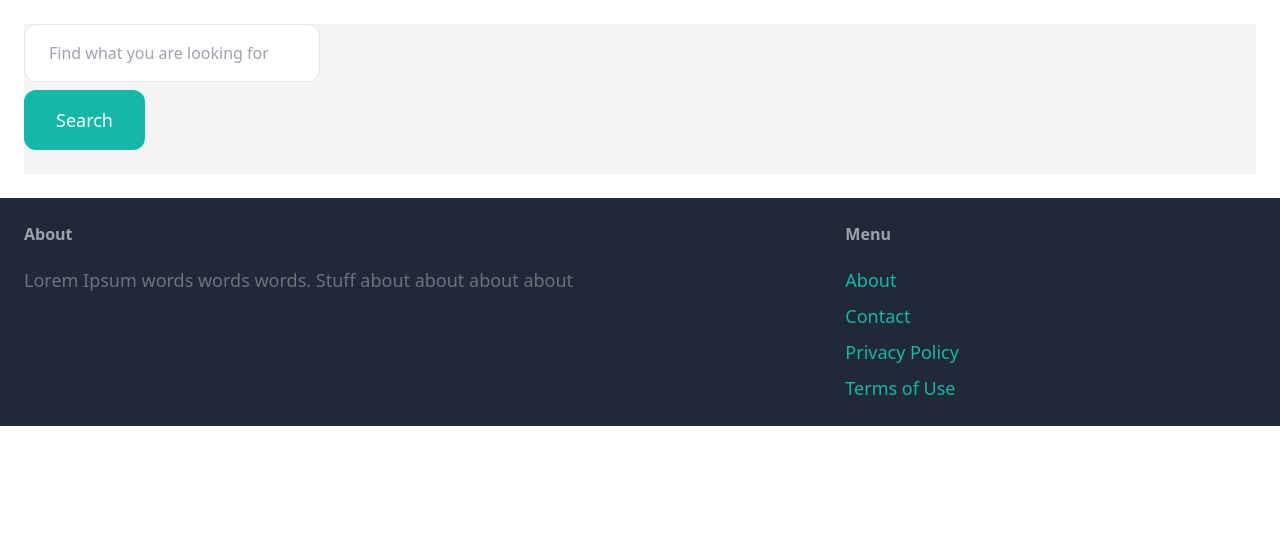
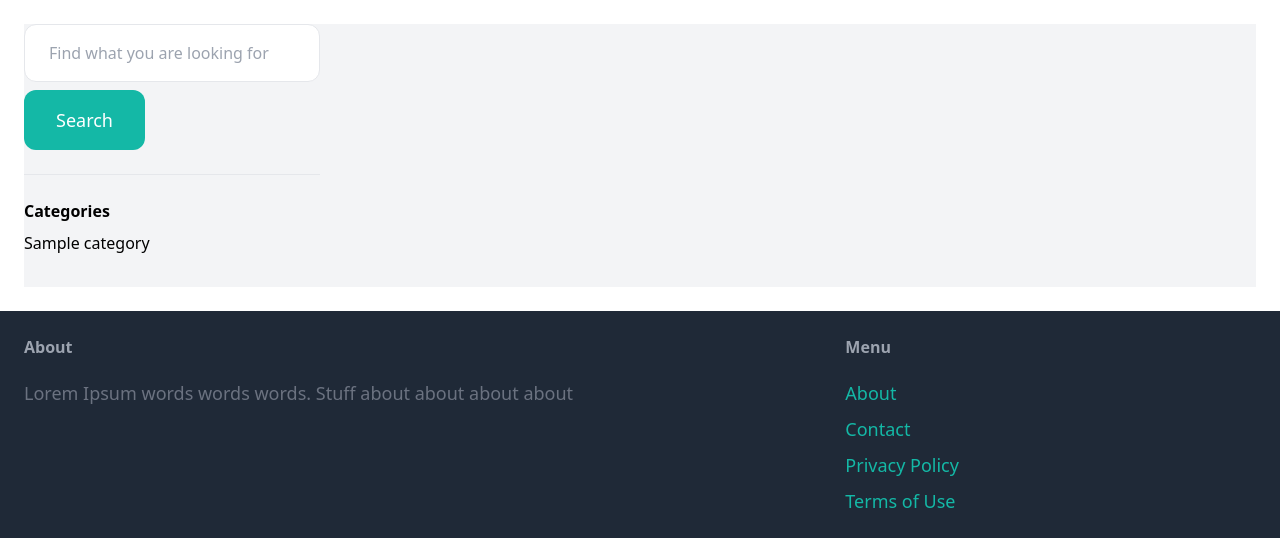
Before and after one commit to woobrendan/django_tutorial, a Django app: page /items/ in a window 1280 px wide. Shown: the part 77-615 px from the top of the page. Run offline with Django 4.2, Linux system fonts and the light colour scheme; tables that the repository leaves empty hold one stand-in row (values such as "Sample post"); some libraries are stand-ins or nearby versions.

Commit message:
create hr element and P element. create list for categories

```diff
--- a/puddle/item/templates/item/items.html
+++ b/puddle/item/templates/item/items.html
@@ -15,6 +15,18 @@
                 >
                 <button class="mt-2 py-4 px-8 text-lg bg-teal-500 text-white rounded-xl">Search</button>
             </form>
+
+            <hr class="my-6">
+
+            <p class="font-semibold">Categories</p>
+
+            <ul>
+                {% for category in categories %}
+                    <li class="py-2 [x-2 rounded-xl">
+                        <a href="{% url 'item:items' %}?query={{ query }}&category={{ category.id }}">{{ category.name }}</a>
+                    </li>
+                {% endfor %}
+            </ul>
         </div>
 
         <div class="col-span-3">
```
